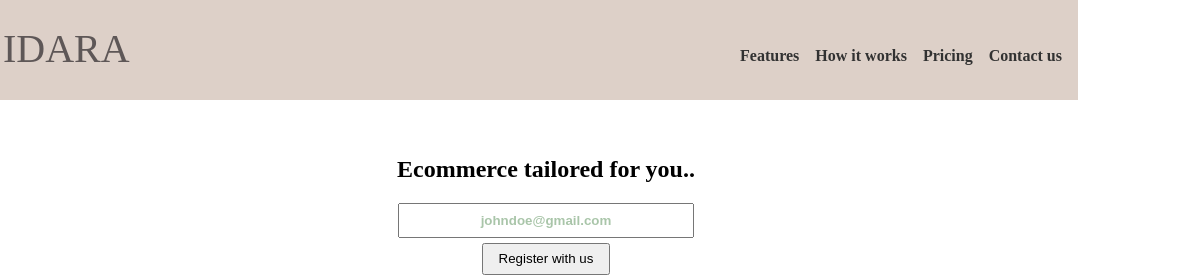
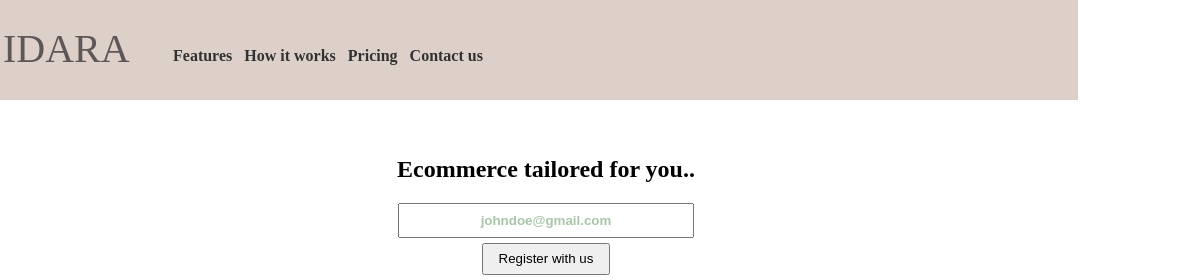
Before and after one commit to Haron254-Byte/Sample-landing-page-project, a plain HTML site: page index.html in a window 1280 px wide. Shown: the top 280 px of the page, 102-1280 px from the left. Drawn offline with Linux system fonts and the light colour scheme.

Commit message:
Update styles.css

```diff
--- a/styles.css
+++ b/styles.css
@@ -39,7 +39,8 @@
    padding: 2px;
    border-radius: 3px;
    font-weight: 800;
-padding-left: -30px;
+margin: 0;
+	  padding: 0;
   }
 
   a:hover{
@@ -69,9 +70,11 @@ padding-left: -30px;
   background-color: rgba(221, 184, 147,.7);
   }
   #nav-bar{
-	float: right;
+	position: absolute;
+	  left: 25%;
 	margin-left: -30px;
 	margin-top: -10px;
+
 
   }
   body{
```
